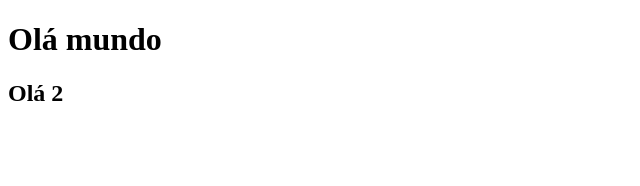
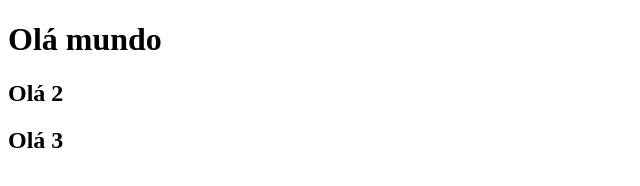
Before and after one commit to joaotomefaria/tw_projeto1, a plain HTML site: page index.html in a window 1280 px wide. Shown: the full height of the page, 0-640 px from the left. Drawn offline with Linux system fonts and the light colour scheme.

Commit message:
teste commit usando ssh

```diff
--- a/index.html
+++ b/index.html
@@ -7,6 +7,7 @@
 <body>
 <h1>Olá mundo</h1>
 <h2>Olá 2</h2>
+<h2>Olá 3</h2>
 
 </body>
 </html>
```
